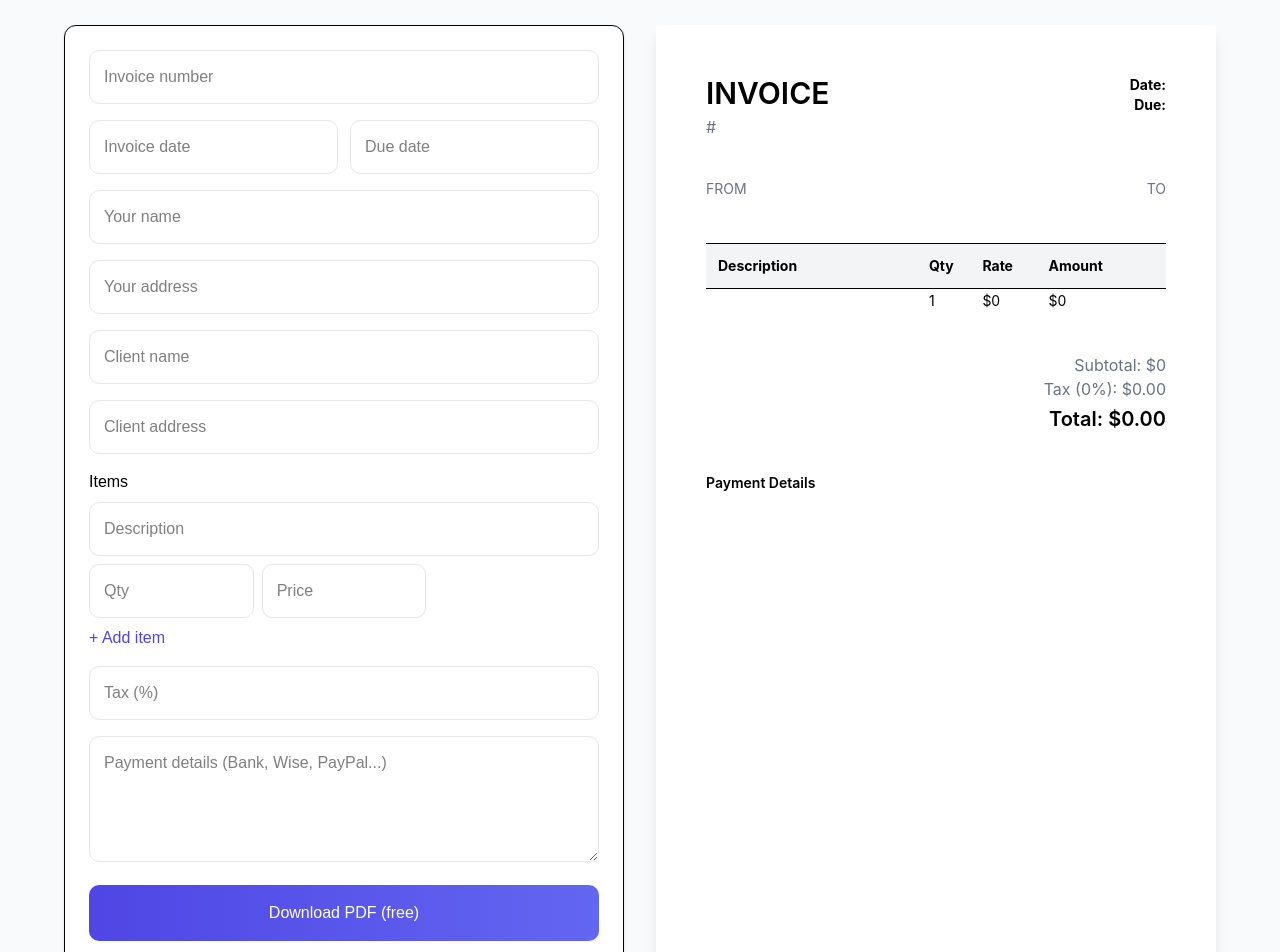
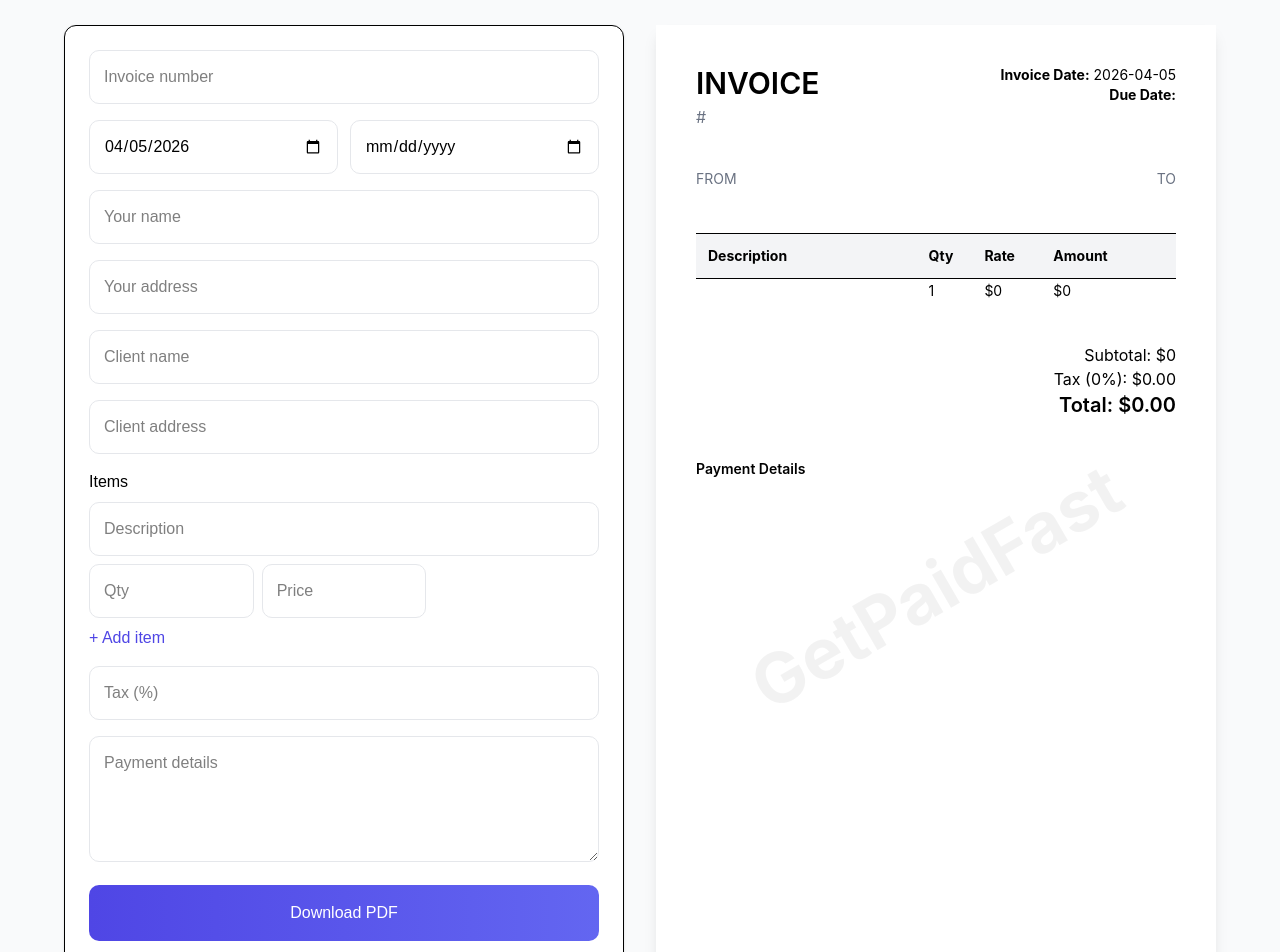
Before and after one commit to JonathanDevred/invoice-tool, a Next.js app: page / in a window 1280 px wide. Shown: the part 200-1152 px from the top of the page. Built offline with nearby package versions, Linux system fonts and the light colour scheme.

Commit message:
Polish watermark transparency + final UX tweaks

```diff
--- a/app/page.tsx
+++ b/app/page.tsx
@@ -30,6 +30,13 @@ export default function Home() {
 
   useEffect(() => {
     setIsMobile(/iPhone|iPad|iPod|Android/i.test(navigator.userAgent));
+
+    const today = new Date().toISOString().split("T")[0];
+
+    setForm((prev) => ({
+      ...prev,
+      date: prev.date || today,
+    }));
 
     const params = new URLSearchParams(window.location.search);
 
@@ -92,7 +99,7 @@ export default function Home() {
       const el = document.getElementById("invoice");
       if (!el) return;
 
-      await new Promise((r) => setTimeout(r, 300));
+      await new Promise((r) => setTimeout(r, 200));
 
       const dataUrl = await toPng(el as HTMLElement, {
         pixelRatio: 2,
@@ -110,25 +117,17 @@ export default function Home() {
       const pageHeight = 297;
 
       const ratio = Math.min(
-        pageWidth / img.width,
-        pageHeight / img.height
+        (pageWidth - 10) / img.width,
+        (pageHeight - 10) / img.height
       );
 
       const width = img.width * ratio;
       const height = img.height * ratio;
 
       const x = (pageWidth - width) / 2;
-      const y = (pageHeight - height) / 2;
+      const y = 5;
 
       pdf.addImage(dataUrl, "PNG", x, y, width, height);
-
-      if (!paid) {
-        pdf.setFontSize(9);
-        pdf.setTextColor(150);
-        pdf.text("Created with GetPaidFast", pageWidth / 2, 290, {
-          align: "center",
-        });
-      }
 
       const blob = pdf.output("blob");
       const url = URL.createObjectURL(blob);
@@ -158,7 +157,7 @@ export default function Home() {
 
         {paid && (
           <div className="mt-3 bg-green-50 border border-green-200 text-green-700 px-4 py-2 rounded-lg text-sm">
-            ✅ Payment unlocked — valid for 24h on this device
+            ✅ Payment unlocked — valid 24h on this device
           </div>
         )}
 
@@ -174,15 +173,8 @@ export default function Home() {
           <input name="invoiceNumber" placeholder="Invoice number" onChange={handleChange} className="input"/>
 
           <div className="grid grid-cols-2 gap-3">
-            <input type="text" name="date" placeholder="Invoice date"
-              onFocus={(e)=>e.target.type="date"}
-              onBlur={(e)=>!e.target.value&&(e.target.type="text")}
-              onChange={handleChange} className="input"/>
-
-            <input type="text" name="dueDate" placeholder="Due date"
-              onFocus={(e)=>e.target.type="date"}
-              onBlur={(e)=>!e.target.value&&(e.target.type="text")}
-              onChange={handleChange} className="input"/>
+            <input type="date" name="date" value={form.date} onChange={handleChange} className="input"/>
+            <input type="date" name="dueDate" value={form.dueDate} onChange={handleChange} className="input"/>
           </div>
 
           <input name="yourName" placeholder="Your name" onChange={handleChange} className="input"/>
@@ -196,11 +188,11 @@ export default function Home() {
 
             {form.items.map((item, i) => (
               <div key={i} className="grid grid-cols-3 gap-2 mb-2">
-                <input placeholder="Description" className="input col-span-3"
+                <input className="input col-span-3" placeholder="Description"
                   onChange={(e)=>updateItem(i,"description",e.target.value)}/>
-                <input placeholder="Qty" type="number" className="input"
+                <input className="input" type="number" placeholder="Qty"
                   onChange={(e)=>updateItem(i,"qty",Number(e.target.value))}/>
-                <input placeholder="Price" type="number" className="input"
+                <input className="input" type="number" placeholder="Price"
                   onChange={(e)=>updateItem(i,"rate",Number(e.target.value))}/>
               </div>
             ))}
@@ -208,19 +200,10 @@ export default function Home() {
             <button onClick={addItem} className="link-btn">+ Add item</button>
           </div>
 
-                    {/* TAX */}
-                    <input
-            name="tax"
-            type="number"
-            placeholder="Tax (%)"
-            onChange={handleChange}
-            className="input"
-          />
+          <input name="tax" type="number" placeholder="Tax (%)" onChange={handleChange} className="input"/>
 
-          <textarea name="paymentDetails"
-            placeholder="Payment details (Bank, Wise, PayPal...)"
-            onChange={handleChange}
-            className="input" rows={4}/>
+          <textarea name="paymentDetails" placeholder="Payment details"
+            onChange={handleChange} className="input" rows={4}/>
 
           {/* CTA */}
           <div className="flex flex-col gap-3">
@@ -228,15 +211,9 @@ export default function Home() {
             <button
               disabled={isMobile || loading}
               onClick={generatePDF}
-              className={`btn-primary ${isMobile ? "opacity-50 cursor-not-allowed" : ""}`}
+              className={`btn-primary ${isMobile ? "opacity-50" : ""}`}
             >
-              {isMobile
-                ? "Desktop only"
-                : loading
-                ? "Generating..."
-                : paid
-                ? "Download clean PDF"
-                : "Download PDF (free)"}
+              {isMobile ? "Desktop only" : loading ? "Generating..." : paid ? "Download clean PDF" : "Download PDF"}
             </button>
 
             {!isMobile && !paid && (
@@ -249,14 +226,40 @@ export default function Home() {
                 Remove watermark — $5
               </button>
             )}
-
           </div>
         </div>
 
         {/* PREVIEW */}
         <div className="hidden lg:flex justify-center">
-          <div id="invoice" className="bg-white shadow-lg"
-            style={{ width:"794px", height:"1123px", padding:"50px", fontFamily:"Inter, Arial" }}>
+          <div
+            id="invoice"
+            className="bg-white shadow-lg relative"
+            style={{
+              width: "794px",
+              height: "1123px",
+              padding: "40px",
+              fontFamily: "Inter, Arial",
+            }}
+          >
+
+            {/* WATERMARK */}
+            {!paid && (
+              <div
+                style={{
+                  position: "absolute",
+                  top: "50%",
+                  left: "50%",
+                  transform: "translate(-50%, -50%) rotate(-30deg)",
+                  fontSize: "70px",
+                  color: "rgba(0,0,0,0.05)",
+                  fontWeight: "bold",
+                  pointerEvents: "none",
+                  userSelect: "none",
+                }}
+              >
+                GetPaidFast
+              </div>
+            )}
 
             <div className="flex justify-between mb-10">
               <div>
@@ -265,8 +268,8 @@ export default function Home() {
               </div>
 
               <div className="text-right text-sm">
-                <p><strong>Date:</strong> {form.date}</p>
-                <p><strong>Due:</strong> {form.dueDate}</p>
+                <p><strong>Invoice Date:</strong> {form.date}</p>
+                <p><strong>Due Date:</strong> {form.dueDate}</p>
               </div>
             </div>
 
@@ -307,9 +310,9 @@ export default function Home() {
             </table>
 
             <div className="mt-10 text-right">
-              <p className="text-gray-500">Subtotal: ${subtotal}</p>
-              <p className="text-gray-500">Tax ({form.tax}%): ${taxAmount.toFixed(2)}</p>
-              <p className="text-xl font-semibold mt-1">Total: ${total.toFixed(2)}</p>
+              <p>Subtotal: ${subtotal}</p>
+              <p>Tax ({form.tax}%): ${taxAmount.toFixed(2)}</p>
+              <p className="text-xl font-semibold">Total: ${total.toFixed(2)}</p>
             </div>
 
             <div className="mt-10 text-sm">
@@ -324,68 +327,12 @@ export default function Home() {
       </div>
 
       <style jsx>{`
-        .input {
-  border: 1px solid #e5e7eb;
-  padding: 14px;
-  border-radius: 10px;
-  width: 100%;
-  transition: border 0.2s, box-shadow 0.2s;
-}
-
-.input:focus {
-  outline: none;
-  border-color: #6366f1;
-  box-shadow: 0 0 0 2px rgba(99, 102, 241, 0.15);
-}
-
-.btn-primary {
-  background: linear-gradient(to right, #4f46e5, #6366f1);
-  color: white;
-  padding: 16px;
-  border-radius: 10px;
-  cursor: pointer;
-  transition: all 0.2s ease;
-}
-
-.btn-primary:hover {
-  transform: translateY(-2px);
-  box-shadow: 0 10px 20px rgba(79, 70, 229, 0.25);
-  opacity: 0.95;
-}
-
-.btn-primary:active {
-  transform: scale(0.98);
-}
-
-.btn-secondary {
-  background: linear-gradient(to right, #06b6d4, #3b82f6);
-  color: white;
-  padding: 16px;
-  border-radius: 10px;
-  cursor: pointer;
-  transition: all 0.2s ease;
-}
-
-.btn-secondary:hover {
-  transform: translateY(-2px);
-  box-shadow: 0 10px 20px rgba(6, 182, 212, 0.25);
-  opacity: 0.95;
-}
-
-.btn-secondary:active {
-  transform: scale(0.98);
-}
-
-.link-btn {
-  color: #4f46e5;
-  cursor: pointer;
-  transition: 0.2s;
-}
-
-.link-btn:hover {
-  text-decoration: underline;
-  opacity: 0.8;
-}
+        .input { border:1px solid #e5e7eb; padding:14px; border-radius:10px; width:100%; }
+        .btn-primary { background:linear-gradient(to right,#4f46e5,#6366f1); color:white; padding:16px; border-radius:10px; transition:0.2s; }
+        .btn-primary:hover { transform:translateY(-2px); opacity:0.95; }
+        .btn-secondary { background:linear-gradient(to right,#06b6d4,#3b82f6); color:white; padding:16px; border-radius:10px; transition:0.2s; }
+        .btn-secondary:hover { transform:translateY(-2px); opacity:0.95; }
+        .link-btn { color:#4f46e5; cursor:pointer; }
       `}</style>
     </div>
   );
```
